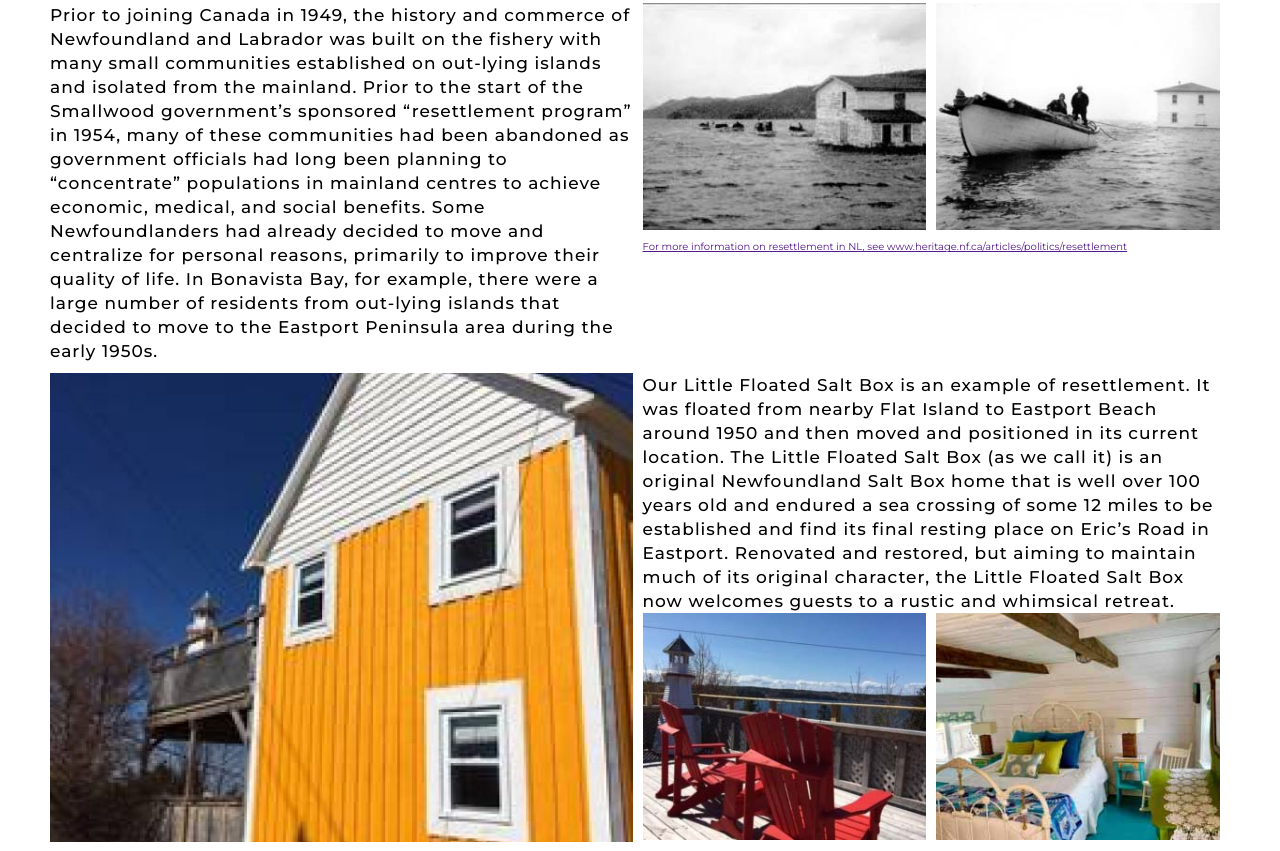
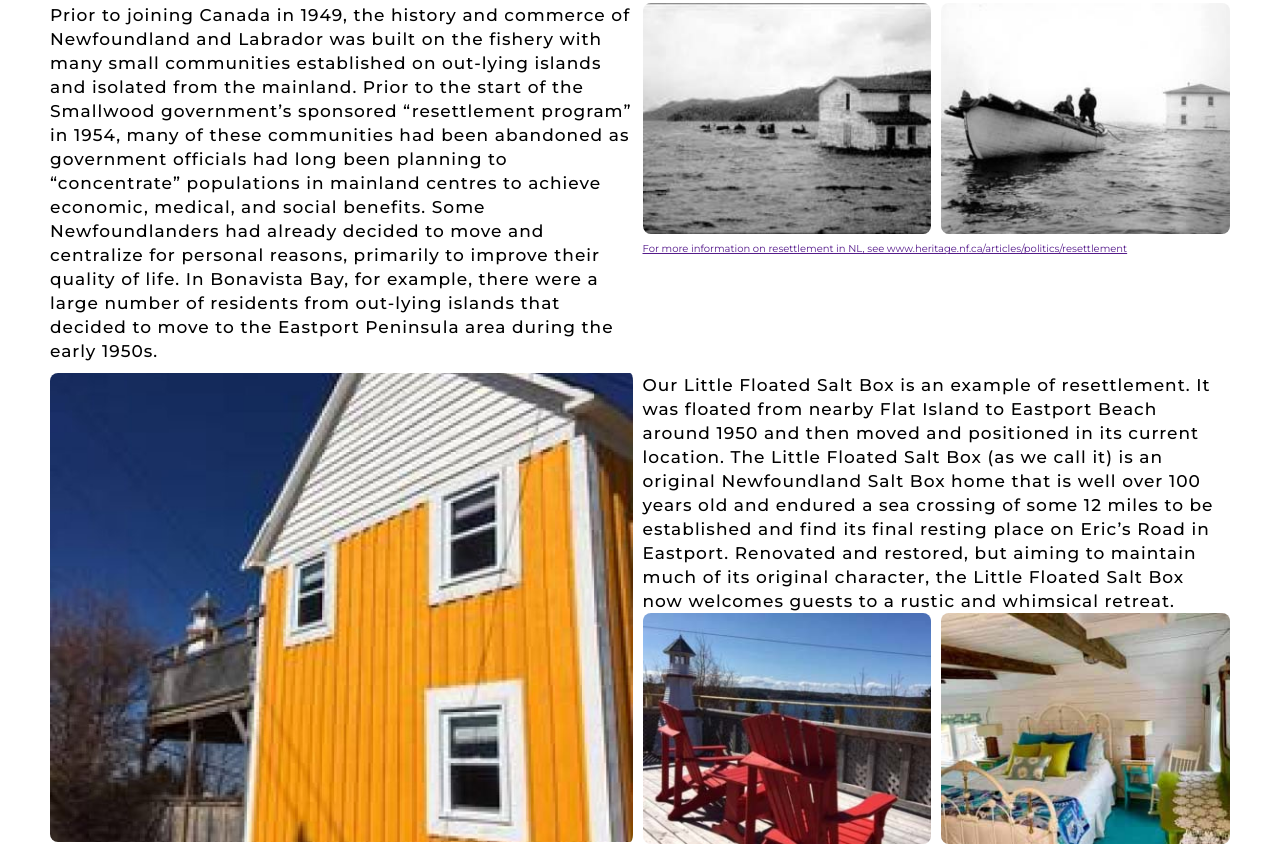
Before and after one commit to sgoudie77/White-Sails-Inn-Site, a plain HTML site: page legacy.html in a window 1280 px wide. Shown: the part 1161-2012 px from the top of the page. Drawn offline with Linux system fonts and the light colour scheme; a web font is replaced by a local one.

Commit message:
legacy page second update

```diff
--- a/legacy.html
+++ b/legacy.html
@@ -67,12 +67,16 @@
             <div class="legacy-info">
                 <p>Prior to joining Canada in 1949, the history and commerce of Newfoundland and Labrador was built on the fishery with many small communities established on out-lying islands and isolated from the mainland. Prior to the start of the Smallwood government’s sponsored “resettlement program” in 1954, many of these communities had been abandoned as government officials had long been planning to “concentrate” populations in mainland centres to achieve economic, medical, and social benefits. Some Newfoundlanders had already decided to move and centralize for personal reasons, primarily to improve their quality of life. In Bonavista Bay, for example, there were a large number of residents from out-lying islands that decided to move to the Eastport Peninsula area during the early 1950s.</p>
             </div>
-            <div class="legacy-images">
+            <div class="legacy-images" id="li-1">
                 <div class="legacy-images-box">
-                    <img src="img/resettlement-01-opt.jpg" alt="">
-                    <img src="img/resettlement-02-opt.jpg" alt="">
+                    <div class="legacy-image-item">
+                        <img src="img/resettlement-01-opt.jpg" alt="">
+                    </div>
+                    <div class="legacy-image-item">
+                        <img src="img/resettlement-02-opt.jpg" alt="">
+                    </div>
                 </div>
-                <div class="legacy-link">
+                <div id="legacy-link">
                     <a href="">For more information on resettlement in NL, see www.heritage.nf.ca/articles/politics/resettlement</a>
                 </div>
             </div>
@@ -81,13 +85,17 @@
             <div class="legacy-info">
                 <img src="img/saltbox-main-opt.jpg" alt="">
             </div>
-            <div class="legacy-images">
+            <div class="legacy-images"  id="li-2">
                 <div class="legacy-floated-text">
                     <p>Our Little Floated Salt Box is an example of resettlement. It was floated from nearby Flat Island to Eastport Beach around 1950 and then moved and positioned in its current location. The Little Floated Salt Box (as we call it) is an original Newfoundland Salt Box home that is well over 100 years old and endured a sea crossing of some 12 miles to be established and find its final resting place on Eric’s Road in Eastport. Renovated and restored, but aiming to maintain much of its original character, the Little Floated Salt Box now welcomes guests to a rustic and whimsical retreat.</p>
                 </div>
                 <div class="legacy-images-box">
-                    <img src="img/salt-box-01-opt.jpg" alt="">
-                    <img src="img/salt-box-02-opt.jpg" alt="">
+                    <div class="legacy-image-item">
+                        <img src="img/salt-box-01-opt.jpg" alt="">
+                    </div>
+                    <div class="legacy-image-item">
+                        <img src="img/salt-box-02-opt.jpg" alt="">
+                    </div>
                 </div>
             </div>
         </div>
--- a/style.css
+++ b/style.css
@@ -523,7 +523,6 @@ nav ul li a.active {
     display: flex;
     flex-direction: column;
     width: 100%;
-    /* border-bottom: 2px solid lightgray; */
 }
 .legacy-box:last-child(4) {
     border-bottom: none;
@@ -552,37 +551,44 @@ nav ul li a.active {
     width: 50%;
     display: flex;
     flex-direction: column;
-    /* justify-content: space-between; */
 }
 .legacy-info p,
 .legacy-images p {
-    /* font-size: var(--fs-p);
-    font-weight: 500;
-    letter-spacing: 1px;
-    line-height: 16px; */
-
     font-size: var(--fs-p);
     font-weight: 500;
     letter-spacing: 1px;
     line-height: 24px;
     padding-right: .5rem;
 }
+.legacy-info img {
+    width: 100%;
+    border-radius: 8px;
+    margin-bottom: .4rem;
+}
 .legacy-images {
+    position: relative;
+    display: flex;
     margin-left: .5rem;
 }
+.legacy-images#li-2 {
+    justify-content: space-between;
+}
 .legacy-images-box {
     position: relative;
     display: flex;
     justify-content: space-between;
-    width: 50%;
-}
-.legacy-images-box img {
-    position: relative;
-    width: 100%;
-    padding-right: 1rem;
-}
-.legacy-link {
-    margin-top: 1rem;
+    width: 100%;
+}
+.legacy-image-item {
+    width: calc(50% - .5rem);
+    border-radius: 8px;
+}
+.legacy-image-item img {
+    width: 100%;
+    border-radius: 8px;
+}
+#legacy-link {
+    padding-top: .5rem;
 }
 .legacy-info img {
     position: relative;
@@ -618,6 +624,7 @@ nav ul li a.active {
 .legacy-content-col.images img {
     width: 100%;
     margin-bottom: 1rem;
+    border-radius: 8px;
 }
 #legacy-caption {
     margin-top: -1rem;
```
